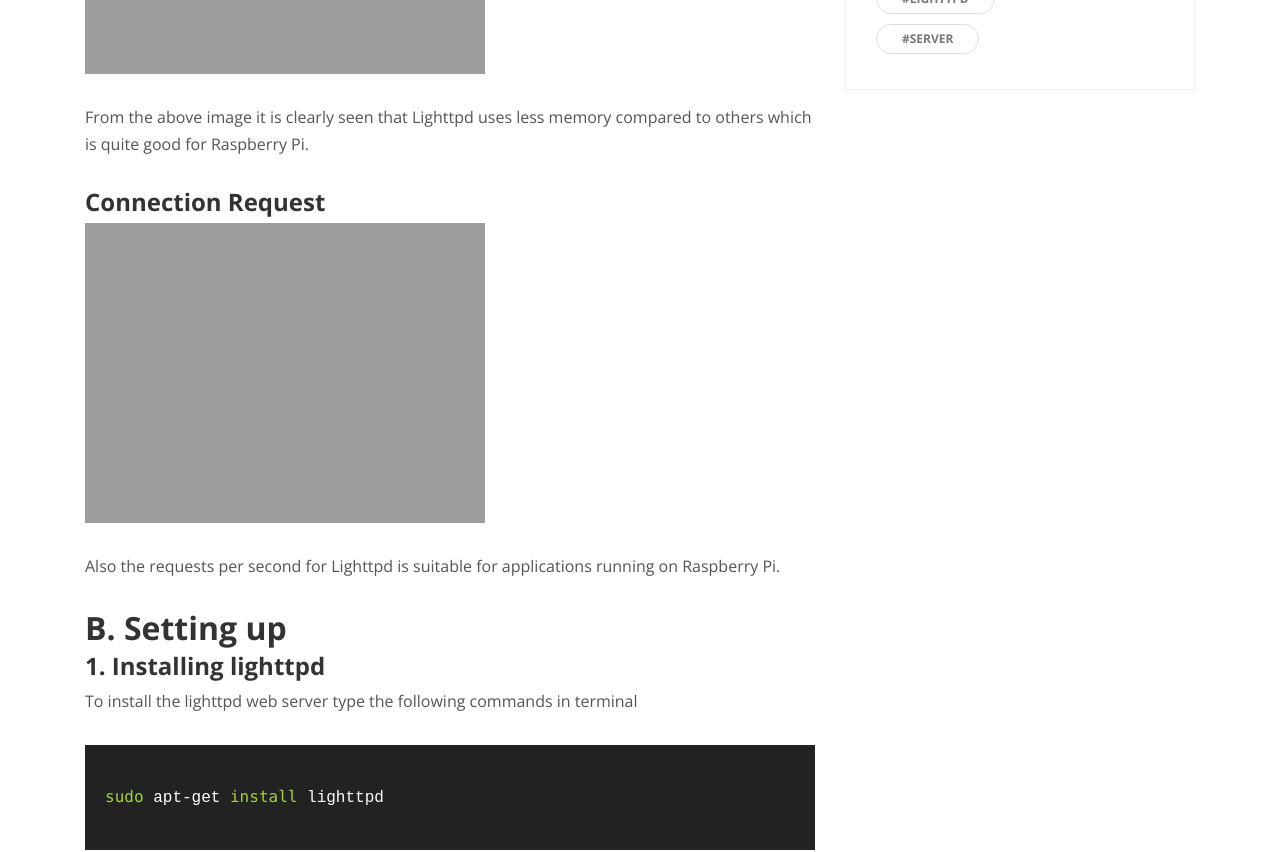
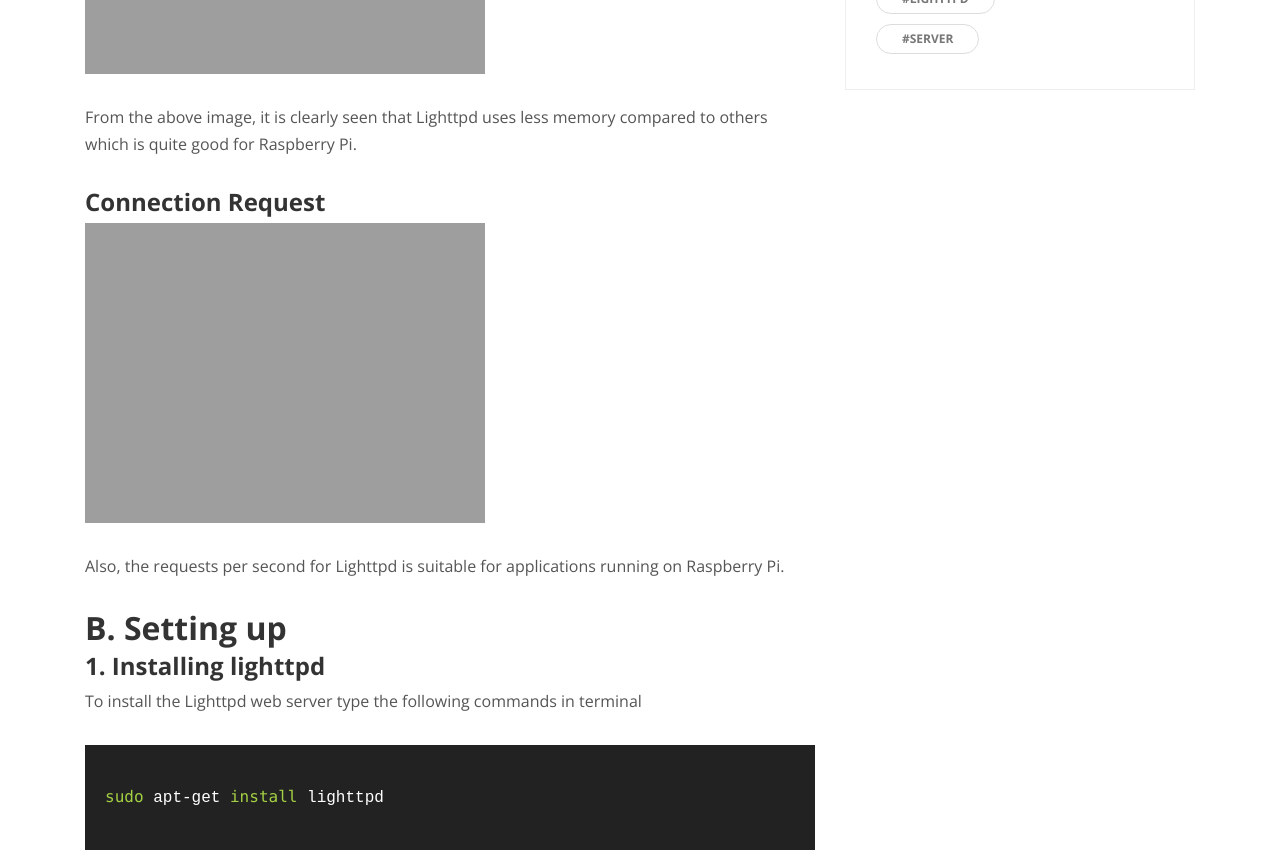
Before and after one commit to alirumane/alirumane.github.io, a Jekyll site: the page built from _posts/2016-06-10-install-lighttpd-on-raspberry-pi.md, in a window 1280 px wide and 1400 px high, scrolled down 741 px. Shown: the part 154-1006 px from the top of the window. Built offline with Jekyll 4.4.1, drawn with Linux system fonts in a browser that asks for light colours; some of the changed text lies outside the part shown.

````diff
--- a/_posts/2016-06-10-install-lighttpd-on-raspberry-pi.md
+++ b/_posts/2016-06-10-install-lighttpd-on-raspberry-pi.md
@@ -22,21 +22,21 @@ Overview and comparison of Memory Usage and Connection Requests.
 
 ![Webserver Memory Usage Graph]( {{site.url}}/images/Webserver_memory_graph.png "Webserver Memory Usage Graph" )
 
- From the above image it is clearly seen that Lighttpd uses less memory compared to others which is quite good for Raspberry Pi.
+ From the above image, it is clearly seen that Lighttpd uses less memory compared to others which is quite good for Raspberry Pi.
 
 
 #### Connection Request
 
 ![Webserver Request Graph]( {{site.url}}/images/Webserver_requests_graph.png "Webserver Request Graph" )
 
-Also the requests per second for Lighttpd is suitable for  applications running on Raspberry Pi.
+Also, the requests per second for Lighttpd is suitable for  applications running on Raspberry Pi.
 
 
 ## B. Setting up
 
 #### 1. Installing lighttpd
 
-To install the lighttpd web server type the following commands in terminal
+To install the Lighttpd web server type the following commands in terminal
 
 ```bash
 sudo apt-get install lighttpd
@@ -63,7 +63,7 @@ sudo lighttpd-enable-mod fastcgi
 ## C. Configuring Server
 
 
-You need to change the default location of html in web-directory.  Type the following command in terminal
+You need to change the default location of HTML in web-directory.  Type the following command in terminal
 
 
 {% highlight bash %}
@@ -102,15 +102,15 @@ to
 You can restart the server with any two commands below
 
 
-OR
-
-
 * Direct Reload
 
 
 {% highlight bash %}
  sudo service lighttpd force-reload
 {% endhighlight %}
+
+
+OR
 
 
 * Stop-Start Reload
@@ -153,6 +153,6 @@ To allow the group to write to the directory type the following in terminal
 
 ## E. Testing the server
 
-Once the setup is complete you can access the web page by typing the IP address of the Raspberry Pi in web browser.
+Once the setup is complete you can access the web page by typing the IP address of the Raspberry Pi in a web browser.
 
  You have successfully installed and configured Lighttpd web server on Raspberry Pi!
````
Also changed, not shown: other parts of _posts/2016-06-10-install-lighttpd-on-raspberry-pi.md (+2 -2 lines).
